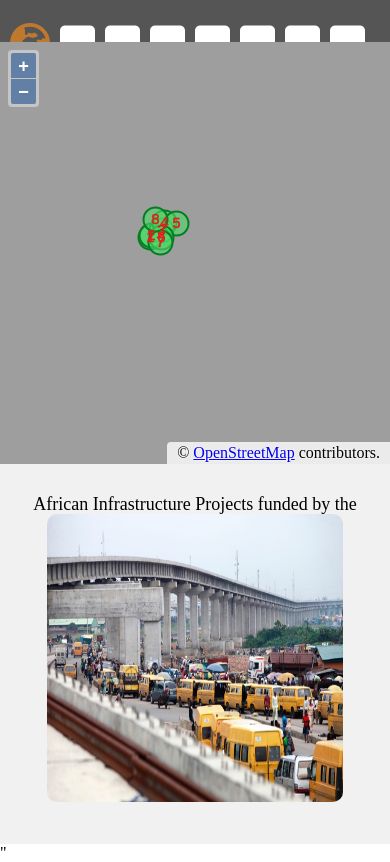
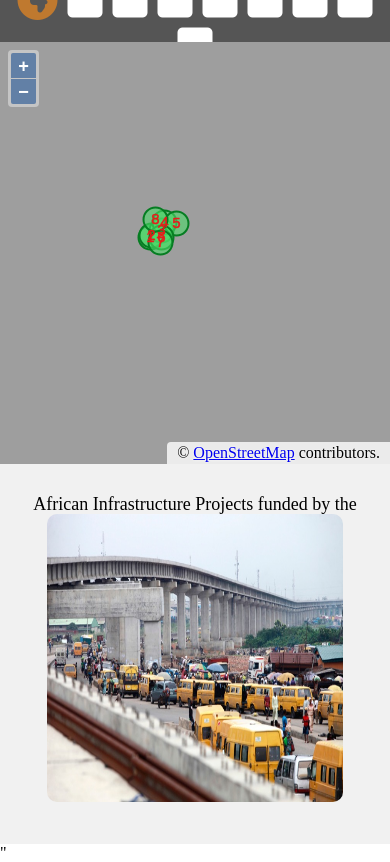
Before and after one commit to MMoronto/New-Silk-Road, a plain HTML site: page index.html in a window 390 px wide. Drawn offline with Linux system fonts and the light colour scheme.

Commit message:
fix nav element alignment

```diff
--- a/styles.css
+++ b/styles.css
@@ -99,7 +99,7 @@
         text-align: center
     }
 
-    .column-navigation{
+    .column-navigation a {
         display: inline;
     }
 
```
